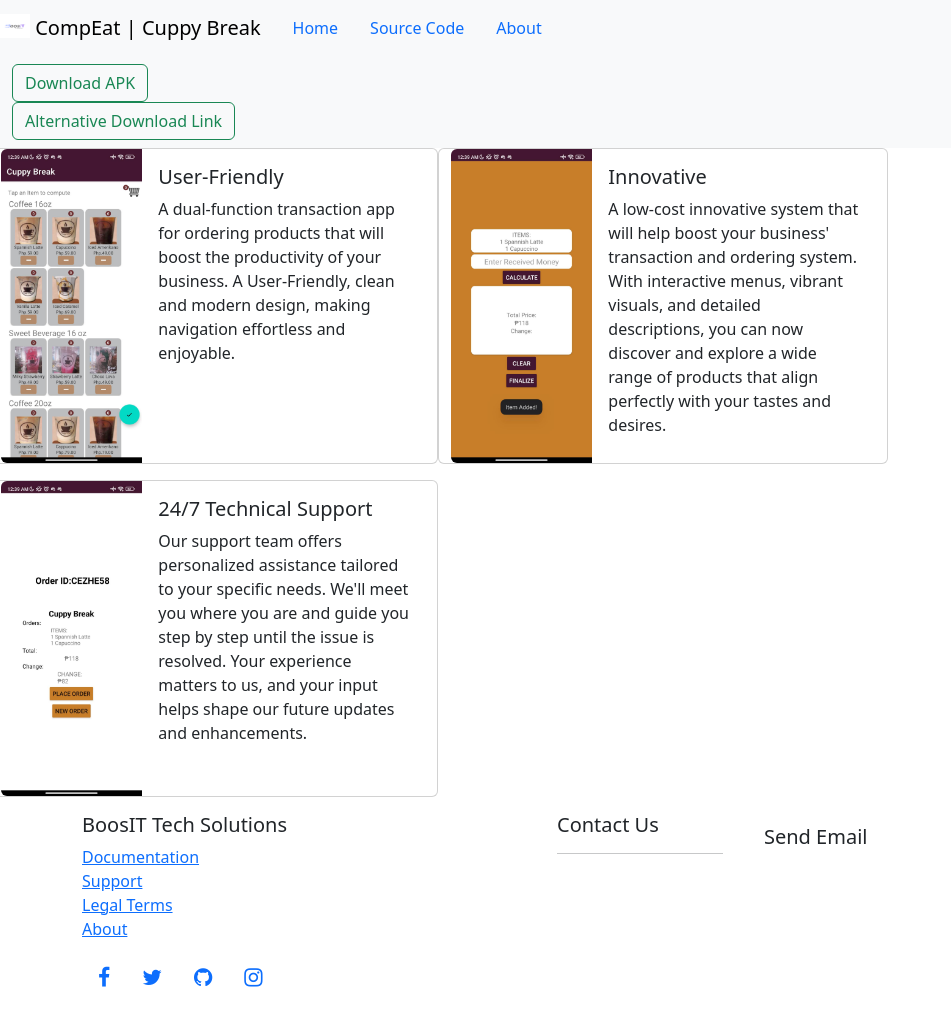
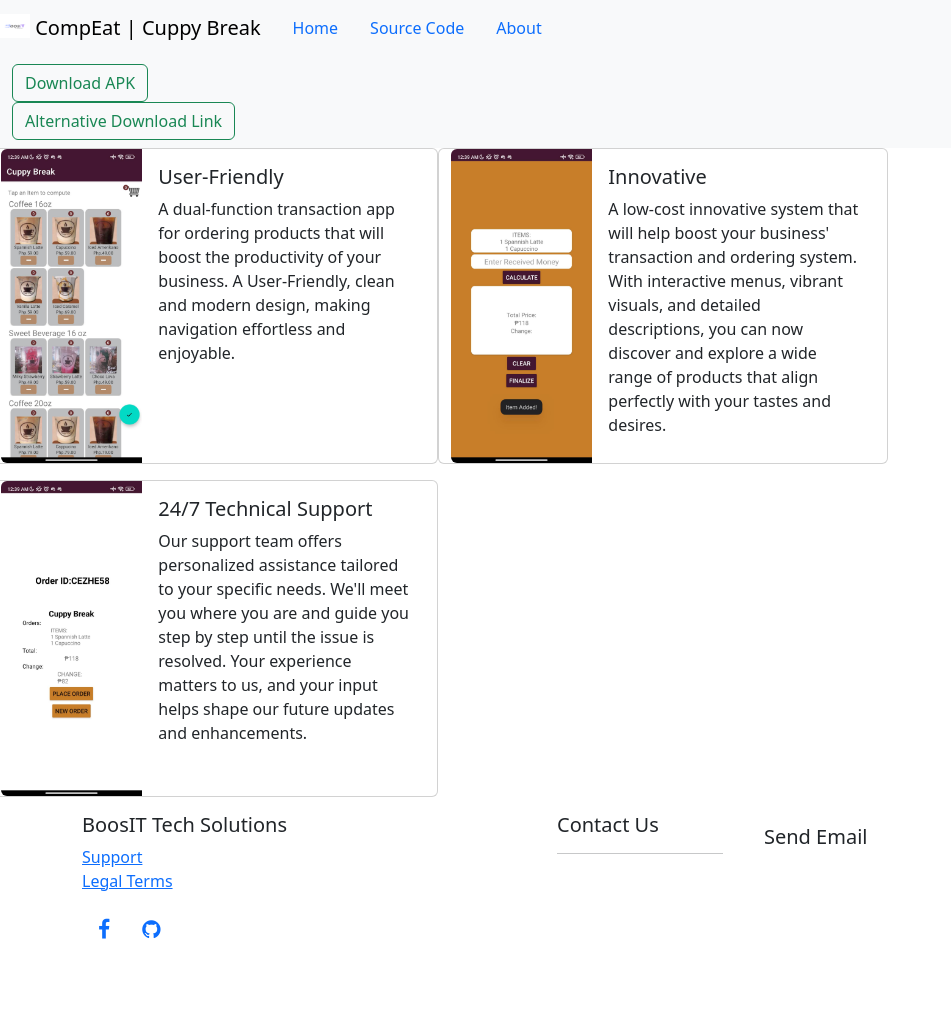
Before and after one commit to J4YM/compeat, a plain HTML site: page index.html in a window 1280 px wide. Shown: the whole page, without its empty margins (0-951 px from the left). After the commit the page ends 973 px from the top, so only its background shows below. Drawn offline with nearby package versions, Linux system fonts and the light colour scheme; some packages are replaced by stand-ins of ours; a script that the page names is missing.

Commit message:
Update index.html

```diff
--- a/index.html
+++ b/index.html
@@ -95,18 +95,14 @@
                 <div class="row">
                     <div class="col-6">
                         <ul class="list-unstyled">
-                            <li><a href="">Documentation</a></li>
-                            <li><a href="">Support</a></li>
+                            <li><a href="https://m.me/boosittech">Support</a></li>
                             <li><a href="https://www.mit.edu/~amini/LICENSE.md">Legal Terms</a></li>
-                            <li><a href="">About</a></li>
                         </ul>
                     </div>
                 </div>
                 <ul class="nav">
-                    <li class="nav-item"><a href="" class="nav-link pl-0"><i class="fa fa-facebook fa-lg"></i></a></li>
-                    <li class="nav-item"><a href="" class="nav-link"><i class="fa fa-twitter fa-lg"></i></a></li>
-                    <li class="nav-item"><a href="" class="nav-link"><i class="fa fa-github fa-lg"></i></a></li>
-                    <li class="nav-item"><a href="" class="nav-link"><i class="fa fa-instagram fa-lg"></i></a></li>
+                    <li class="nav-item"><a href="https://www.facebook.com/profile.php?id=100092730848277" class="nav-link pl-0"><i class="fa fa-facebook fa-lg"></i></a></li>
+                    <li class="nav-item"><a href="https://github.com/BoosIT-Tech-Solutions" class="nav-link"><i class="fa fa-github fa-lg"></i></a></li>
                 </ul>
                 <br>
             </div>
```
